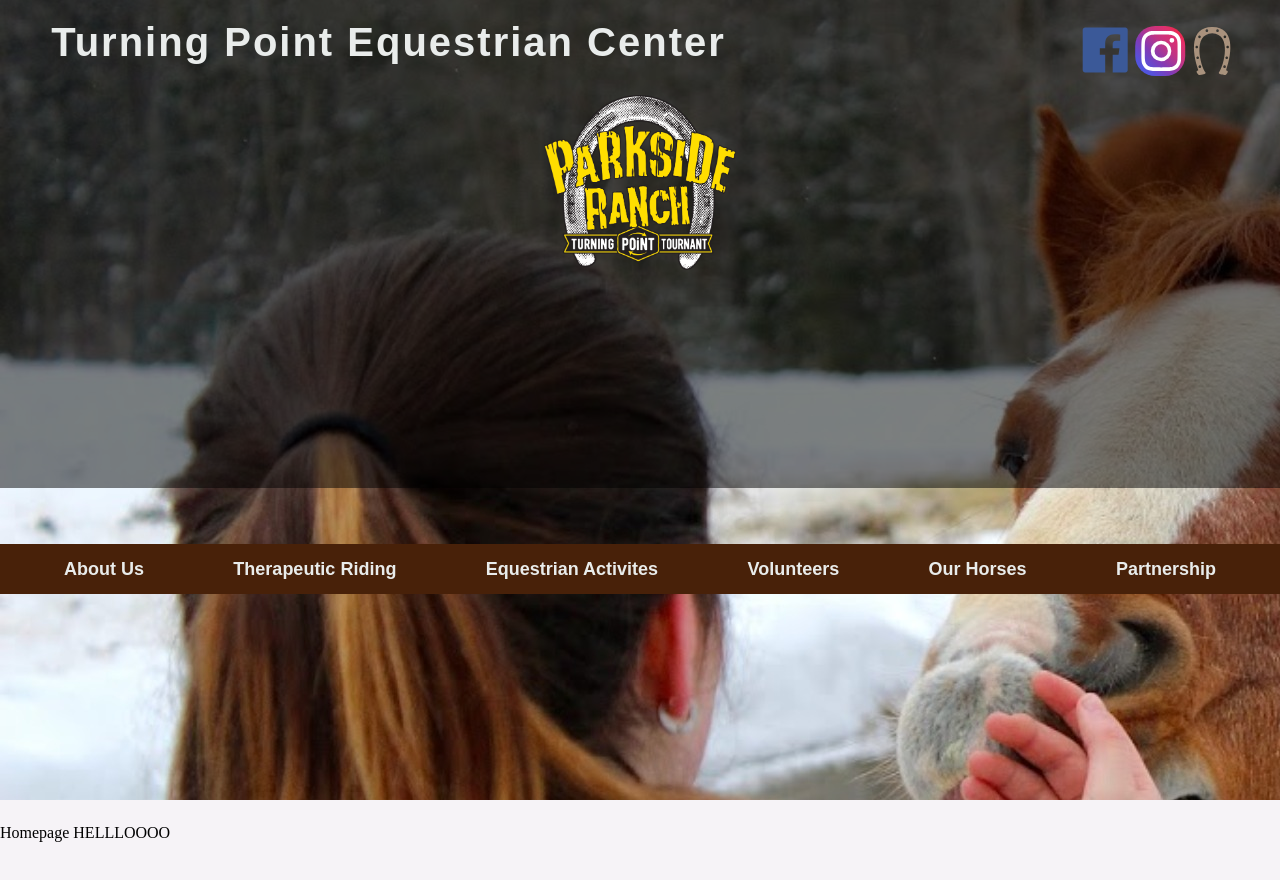
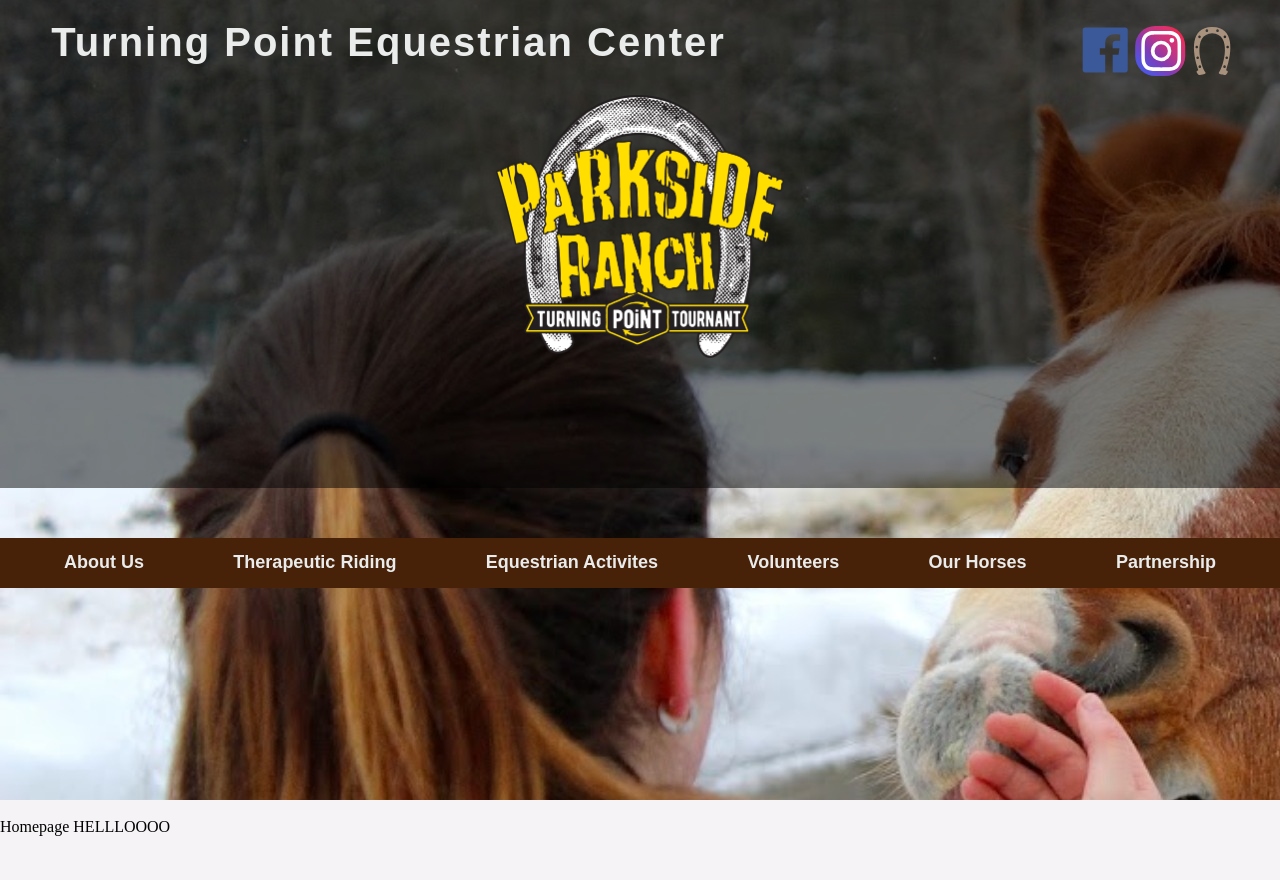
Before and after one commit to S-Brunner/Turning-Point-Equestrian-Center, a React (Create React App) app in the folder client/: page / in a window 1280 px wide. Shown: the top 880 px of the page. After the commit the page ends 836 px from the top, so only its background shows below. Built offline with nearby package versions, Linux system fonts and the light colour scheme.

Commit message:
Changed things

```diff
--- a/client/src/Components/Header.js
+++ b/client/src/Components/Header.js
@@ -27,7 +27,7 @@ const BlackOut = styled.div`
     position: absolute;
     background: black;
     opacity: 0.5;
-    width: 100vw;
+    width: 100%;
     height: 61vh;
 `;
 const Container = styled.div`
@@ -35,17 +35,17 @@ const Container = styled.div`
     justify-content: space-between;
     flex-direction: column;
     align-items: center;
+    overflow: hidden;
     height: 100vh;
     background-image: url("/images/background.jfif");
     background-repeat: no-repeat;
-    overflow: hidden;
 `;
 
 const Head = styled.div`
     display: flex;
     flex-direction: column;
     justify-content: center;
-    width: 100vw;
+    width: 150%;
     height: fit-content;
     margin-top: 20px;
 `;
--- a/client/src/Components/HomePage.js
+++ b/client/src/Components/HomePage.js
@@ -11,9 +11,6 @@ const HomePage = () => {
 }
 
 const Body = styled.div`
-    width: 100vw;
-    height: 100vh;
-    overflow: hidden;
 `;
 
 
--- a/client/src/Components/NavBar.js
+++ b/client/src/Components/NavBar.js
@@ -18,12 +18,11 @@ const NavBar = () => {
 const Container = styled.div`
     position: sticky;
     top: 0;
-    margin-top: -20%;
+    margin-top: -20.5%;
     margin-bottom: 18%;
     display: flex;
     justify-content: space-between;
     align-items: center;
-    width: 100vw;
     height: 50px;
     font-size: 18px;
     background: #482109;
```
